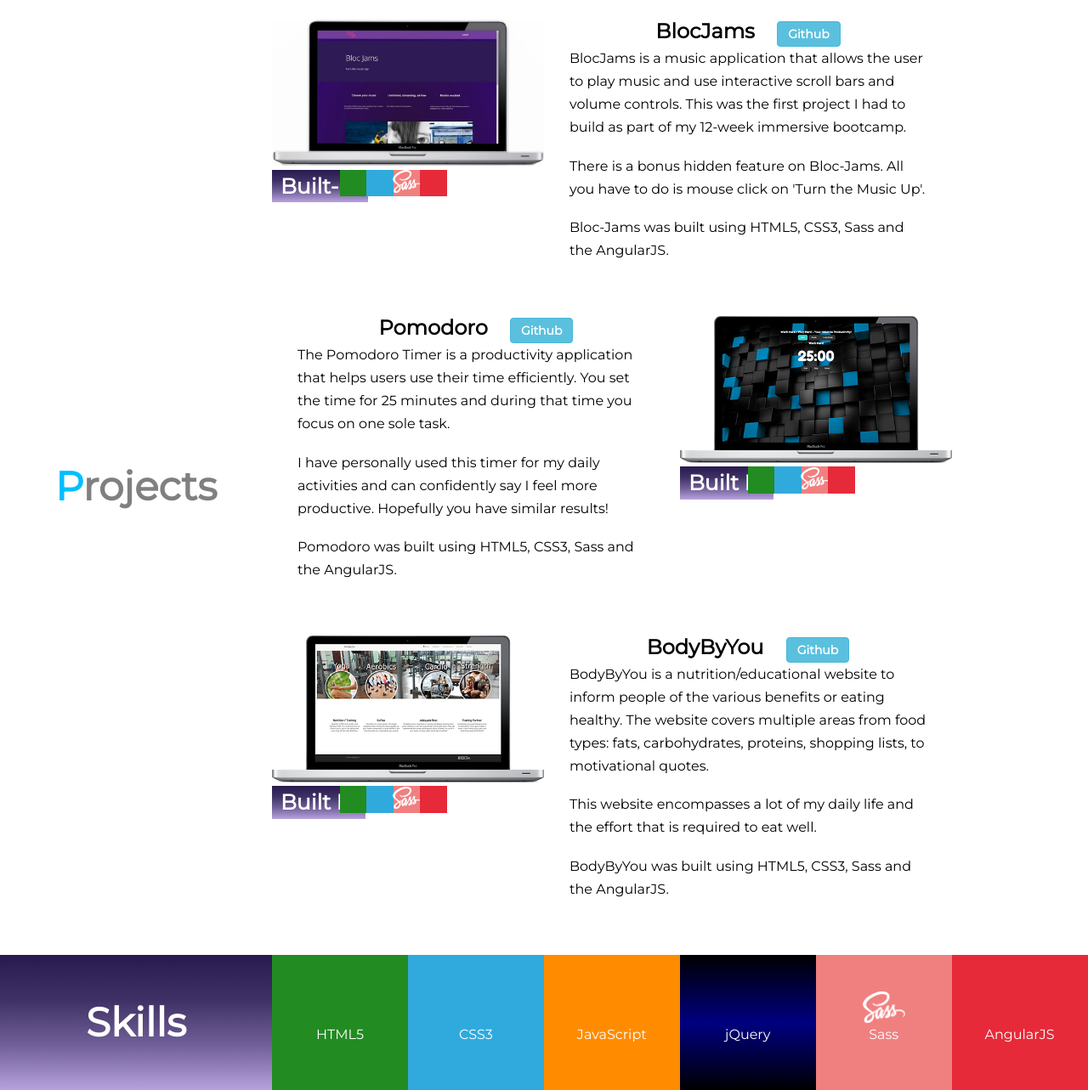
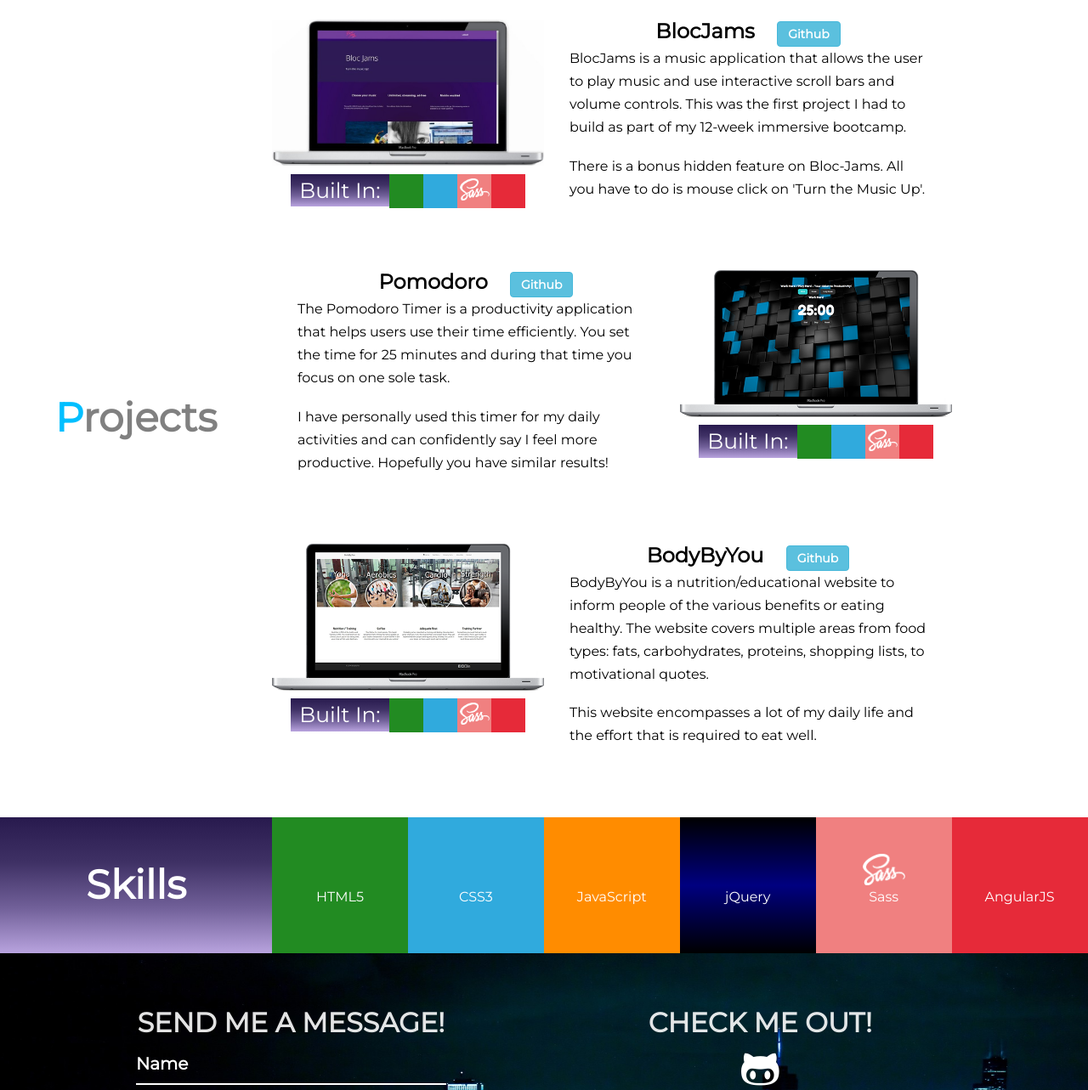
Before and after one commit to ilitvak/ilitvak.github.io, a PHP site: page / in a window 1280 px wide. Shown: the part 476-1759 px from the top of the page at 85% size. Run offline with PHP 8.4, Linux system fonts and the light colour scheme; some libraries are stand-ins or nearby versions.

Commit message:
projects section now includes skills under computers

```diff
--- a/index.html
+++ b/index.html
@@ -27,7 +27,7 @@
                         <a href="http://bloc-jams-testss.herokuapp.com/" target="_blank">
                             <img class="bloc" src="assets/bloc-jams.jpg" alt="bloc-image">
                         </a>
-                        <h2>Built-In</h2>
+
                         <ul class="credential-list clearfix">
                             <li class="html5">
                                 <span class="icon-html5-02 icons"></span>
@@ -49,7 +49,6 @@
                         <p>BlocJams is a music application that allows the user to play music and use interactive scroll bars and volume controls. This was the first project I had to build as part of my 12-week immersive bootcamp.
                         </p><br>
                         <p>There is a bonus hidden feature on Bloc-Jams. All you have to do is mouse click on 'Turn the Music Up'.</p><br>
-                        <p>Bloc-Jams was built using HTML5, CSS3, Sass and the AngularJS.</p>
                     </div>
                 </div>
 
@@ -58,7 +57,8 @@
                         <a href="http://pomodoro-app-timer.herokuapp.com/" target="_blank">
                             <img class="pomodoro" src="assets/pom.png" alt="pom-image">
                         </a>
-                        <h2>Built In</h2>
+
+
                         <ul class="credential-list clearfix">
                             <li class="html5">
                                 <span class="icon-html5-02 icons"></span>
@@ -78,11 +78,9 @@
 
                     <div class="title pom">
                         <h2>Pomodoro <a href="https://github.com/ilitvak/Pomodoro-App" target="_blank">Github</a></h2>
-
                         <p>The Pomodoro Timer is a productivity application that helps users use their time efficiently. You set the time for 25 minutes and during that time you focus on one sole task.
                         </p><br>
                         <p>I have personally used this timer for my daily activities and can confidently say I feel more productive. Hopefully you have similar results!</p><br>
-                        <p>Pomodoro was built using HTML5, CSS3, Sass and the AngularJS.</p>
                     </div>
                 </div>
 
@@ -91,7 +89,7 @@
                         <a href="http://bodybyyou.herokuapp.com/" target="_blank">
                             <img class="bodybyyou" src="assets/bodybyyou.png" alt="bodybyyou-image">
                         </a>
-                        <h2>Built In</h2>
+
                         <ul class="credential-list clearfix">
                             <li class="html5">
                                 <span class="icon-html5-02 icons"></span>
@@ -110,10 +108,8 @@
 
                     <div class="title">
                         <h2>BodyByYou <a href="https://github.com/ilitvak/bodybyyou" target="_blank">Github</a></h2>
-
                         <p>BodyByYou is a nutrition/educational website to inform people of the various benefits or eating healthy. The website covers multiple areas from food types: fats, carbohydrates, proteins, shopping lists, to motivational quotes.</p><br>
                         <p>This website encompasses a lot of my daily life and the effort that is required to eat well.</p><br>
-                        <p>BodyByYou was built using HTML5, CSS3, Sass and the AngularJS.</p>
                     </div>
                 </div>
             </div>
--- a/stylesheets/style.css
+++ b/stylesheets/style.css
@@ -158,12 +158,13 @@ div.pom {
     position: relative;
 }
 
-.project-info h2 {
-    position: absolute;
+.project-info .credential-list::before {
+    content: "Built In:";
     padding: 5px 10px;
     font-size: 25px;
     color: #fff;
     background: linear-gradient(#281a4e, #3f3165, #716099, #b8a3de);
+    float: left;
 }
 
 .project-info a {
@@ -176,7 +177,15 @@ div.pom {
 }
 
 .project-info .credential-list {
-    width: 59%;
+    display: table;
+    width: auto;
+    margin: 5px auto 0px;
+    left: auto;
+}
+
+.project-info .credential-list li {
+    width: 40px;
+    padding-top: 40px;
 }
 
 .project-info .credential-list img {
@@ -184,6 +193,7 @@ div.pom {
     top: calc(50% - 15px);
     left: calc(50% - 17px);
 }
+
 
 
 /* end of section for projects*/
```
